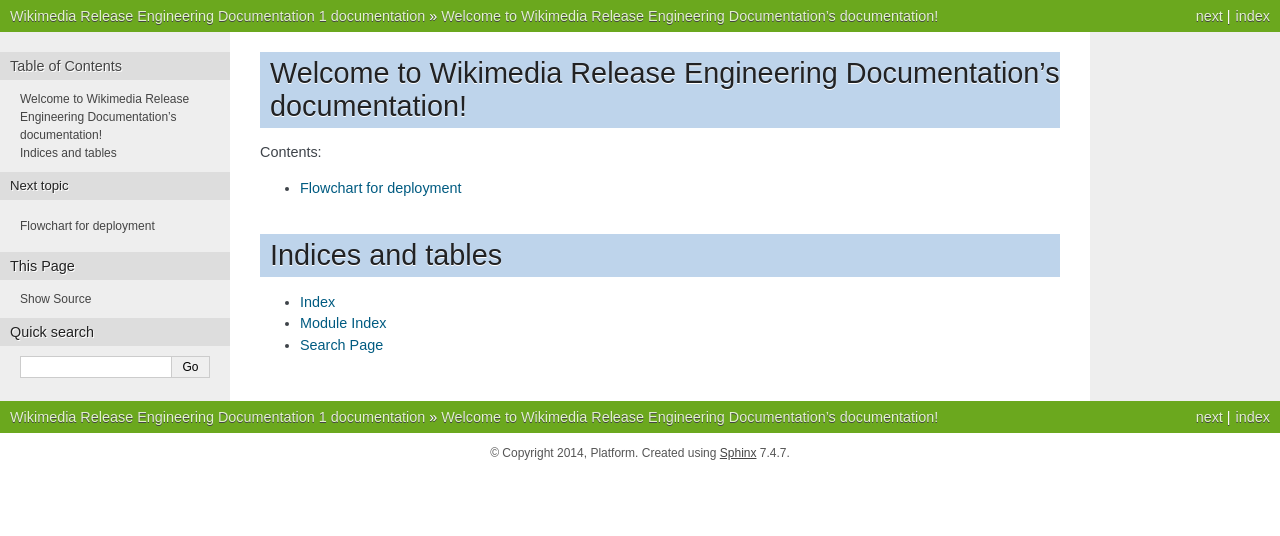
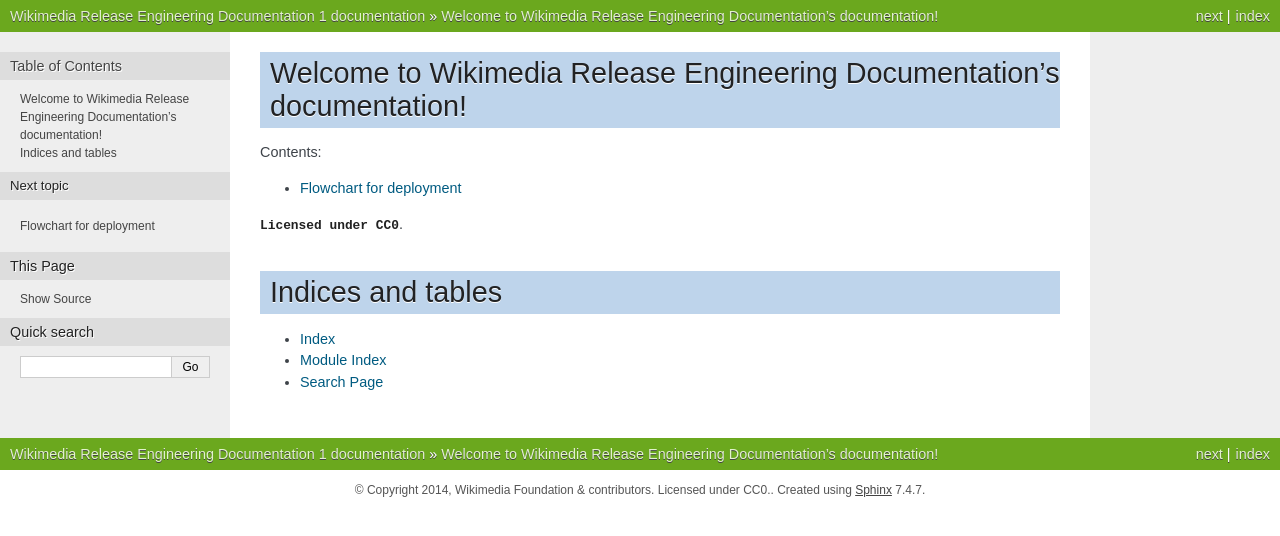
Before and after one commit to wikimedia/mediawiki-tools-releng, a Sphinx documentation site: the page built from source/index.rst, in a window 1280 px wide. Shown: the top 536 px of the page. Built offline with Sphinx 7.4.7, drawn with Linux system fonts in a browser that asks for light colours.

Commit message:
Clarify license is CC0
The repository is lacking a license, we have agreed to place it under
CC0.

Add a /LICENSE file, text comes from creative commons plain text version
published at:
http://creativecommons.org/publicdomain/zero/1.0/legalcode.txt

The doc main page offers a download link to retrieve it.

Tweaked the copyright footer to mention WMF and contributors as well as
the license:

 - Copyright 2014, Platform
 + Copyright 2014, Wikimedia Foundation & contributors. Licensed under
 + CC0.

Bug: T94242
Change-Id: Iae080f90d722dc3241be0b40e29d294c8575ee20

```diff
--- a/source/conf.py
+++ b/source/conf.py
@@ -46,7 +46,7 @@
 
 # General information about the project.
 project = u'Wikimedia Release Engineering Documentation'
-copyright = u'2014, Platform'
+copyright = u'2014, Wikimedia Foundation & contributors. Licensed under CC0.'
 
 # The version info for the project you're documenting, acts as replacement for
 # |version| and |release|, also used in various other places throughout the
--- a/source/index.rst
+++ b/source/index.rst
@@ -13,6 +13,8 @@
 
    devdeployflow/index.rst
 
+:download:`Licensed under CC0 <../LICENSE>`.
+
 Indices and tables
 ==================
 
```
Also changed, not shown: 1 other file.
